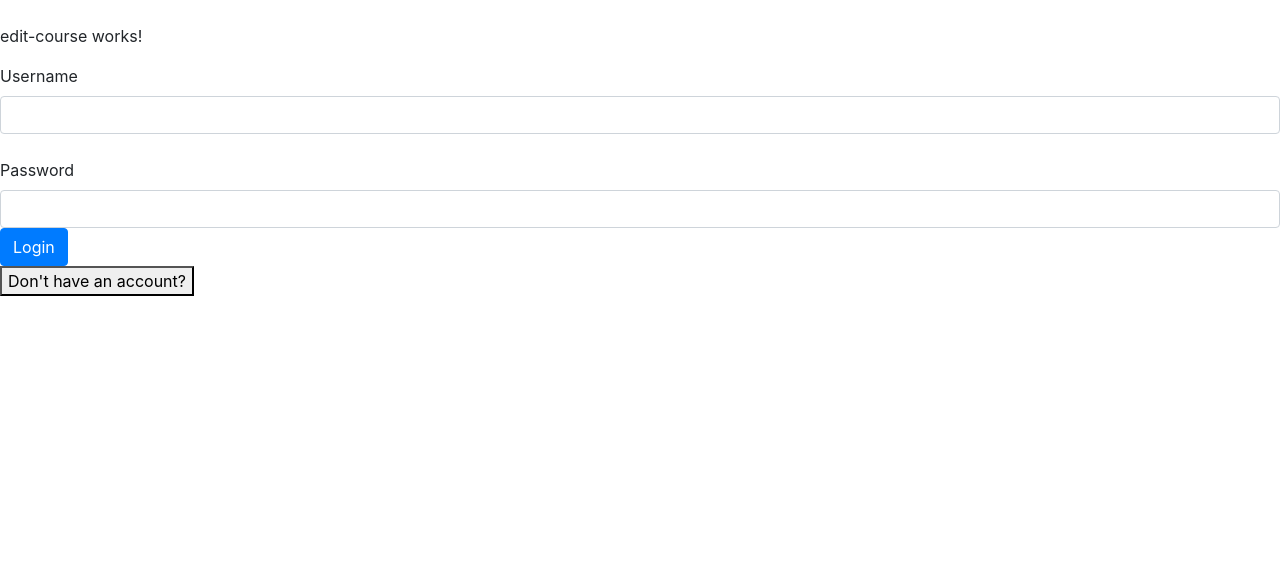
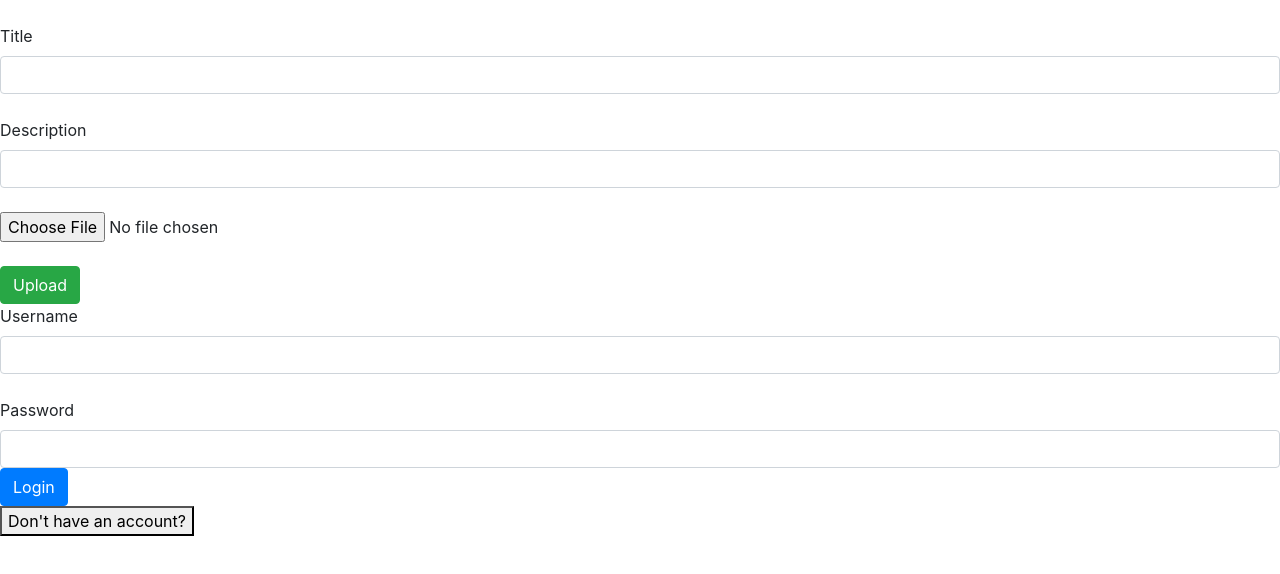
Before and after one commit to MarinMaric/StudyPoint_Frontend, an Angular app: page /edit-course/1 in a window 1280 px wide. Shown: the top 574 px of the page. Built offline with nearby package versions, Linux system fonts and the light colour scheme; no server answers.

Commit message:
CourseEdit

```diff
--- a/src/app/CourseDetails.ts
+++ b/src/app/CourseDetails.ts
@@ -3,5 +3,6 @@ export class CourseDetailsVM{
   title:string;
   imageDisplay:string;
   image:File;
+  imageBlob:Blob;
   description:string;
 }
--- a/src/app/TeacherComponents/FileUploadService.ts
+++ b/src/app/TeacherComponents/FileUploadService.ts
@@ -21,14 +21,16 @@ export class FileUploadService {
 
     const formData = new FormData();
     if(courseId!=undefined){
+      formData.append("courseId", courseId);
+    }else{
       courseId=0;
-      formData.append("courseId", courseId);
     }
     formData.append("title", title);
     formData.append("description", description);
 
-    if(file!=undefined)
+    if(file!=undefined){
       formData.append("image", file, file.name);
+    }
 
     let headers = new HttpHeaders({
       'MojAutentifikacijaToken':token
--- a/src/app/TeacherComponents/edit-course/edit-course.component.html
+++ b/src/app/TeacherComponents/edit-course/edit-course.component.html
@@ -1 +1,18 @@
-<p>edit-course works!</p>
+<form>
+  <label>Title</label>
+  <input class="form-control" type="text" [(ngModel)]="title" name="naziv" required="true"/>
+  <span *ngIf="showError==true && (title==undefined ||title =='')" class="text-danger">Required field</span><br>
+  <label>Description</label>
+  <input class="form-control" type="text" [(ngModel)]="description" name="opis" required="true" />
+  <span *ngIf="showError==true && (description==undefined ||description =='')" class="text-danger">Required field</span><br>
+
+  <img *ngIf="this.imageBlob!=undefined" src="{{imageFromBlob}}" width="250px" height="auto" />
+  <input type="file" class="file-input" (change)="imageUpload($event)" name="file">
+  <span *ngIf="showError==true && (file!=undefined ||file.size>10485760)" class="text-danger">Image must not be larger than 10MB</span><br>
+  <br>
+
+  <button (click)="onUpload()"
+          class="btn btn-success">
+    Upload
+  </button>
+</form>
--- a/src/app/TeacherComponents/edit-course/edit-course.component.ts
+++ b/src/app/TeacherComponents/edit-course/edit-course.component.ts
@@ -19,9 +19,9 @@ export class EditCourseComponent implements OnInit {
   title:string;
   description:string;
   imageDisplay:string;
-
+  imageBlob:Blob;
   showError:boolean;
-
+  imageFromBlob:any;
   apiUrl:string;
 
   constructor(private http:HttpClient, private route:ActivatedRoute, private fileUploadService: FileUploadService) {
@@ -56,14 +56,43 @@ export class EditCourseComponent implements OnInit {
   }
 
   InitializeParameters(){
-    this.http.get<CourseDetailsVM>(MyConfig.webAppUrl+'/GamesAngular/GameDetailsJson?courseID='+this.courseID).subscribe((result:CourseDetailsVM)=>{
+    this.http.get<CourseDetailsVM>(MyConfig.webAppUrl+'/Teacher/CourseDetails/'+this.courseID).subscribe((result:CourseDetailsVM)=>{
       this.title=result.title;
       this.description=result.description;
       this.imageDisplay=result.imageDisplay;
+
+      if(this.imageDisplay!=undefined){
+        this.loadImage();
+      }
     });
   }
+
+  loadImage() {
+    this.loginImg().subscribe(result => {
+      this.imageBlob = result;
+      this.createImageFromBlob(this.imageBlob);
+    });
+  }
+
+  loginImg() {
+    const url = MyConfig.webAppUrl+"/Teacher/LoadImage?courseId="+this.courseID;
+    return this.http.get(url, { responseType: 'blob' });
+  }
+
+  createImageFromBlob(image: Blob) {
+    let reader = new FileReader();
+    reader.addEventListener("load", () => {
+      this.imageFromBlob = reader.result;
+    }, false);
+
+    if (image) {
+      reader.readAsDataURL(image);
+    }
+  }
   Validate():boolean{
-    if(this.title==undefined || this.title=="")
+    if(this.file!=undefined && this.file.size>10485760)
+      this.showError=true;
+    else if(this.title==undefined || this.title=="")
       this.showError=true;
     else if(this.description==undefined || this.description=="")
       this.showError=true;
```
